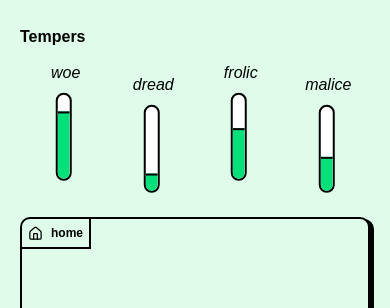
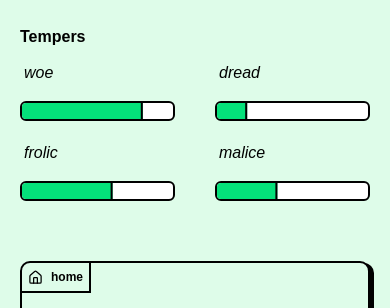
Before and after one commit to jasonuc/moota, a React (Vite) app in the folder web/: page /plants/2 in a window 390 px wide. Shown: the part 198-506 px from the top of the page. Built offline with nearby package versions, Linux system fonts and the light colour scheme; a web font is replaced by a local one.

Commit message:
feat: improve ui of tempers on the plant page

```diff
--- a/web/src/components/plant-tempers.tsx
+++ b/web/src/components/plant-tempers.tsx
@@ -12,25 +12,25 @@ export default function PlantTempers({ woe, dread, frolic, malice }: PlantTemper
     return (
         <div>
             <h3 className='font-heading mb-3'>Tempers</h3>
-            <div className="grid grid-cols-4 md:grid-cols-2 md:grid-rows-2 md:gap-10">
-                <div className="even:mt-3 md:even:mt-0">
-                    <p className='mb-1 ml-1 md:ml-0 md:mb-0 grow-0 italic pb-10 md:pb-3 text-center md:text-left z-20'>woe</p>
-                    <Progress className='h-4 -rotate-90 md:rotate-0 md:min-h-8'
+            <div className="grid grid-cols-2 grid-rows-2 gap-y-5 gap-x-10 md:gap-10">
+                <div className="">
+                    <p className='mb-1 ml-1 md:ml-0 md:mb-0 grow-0 italic pb-3 text-left'>woe</p>
+                    <Progress className='h-5 rounded-md md:rounded-base rounde md:min-h-8'
                         value={(woe / 5) * 100} />
                 </div>
-                <div className="even:mt-3 md:even:mt-0">
-                    <p className='mb-1 ml-1 md:ml-0 md:mb-0 grow-0 italic pb-10 md:pb-3 text-center md:text-left z-20'>dread</p>
-                    <Progress className='h-4 -rotate-90 md:rotate-0 md:min-h-8'
+                <div className="">
+                    <p className='mb-1 ml-1 md:ml-0 md:mb-0 grow-0 italic pb-3 text-left'>dread</p>
+                    <Progress className='h-5 rounded-md md:rounded-base rounde md:min-h-8'
                         value={(dread / 5) * 100} />
                 </div>
-                <div className="even:mt-3 md:even:mt-0">
-                    <p className='mb-1 ml-1 md:ml-0 md:mb-0 grow-0 italic pb-10 md:pb-3 text-center md:text-left z-20'>frolic</p>
-                    <Progress className='h-4 -rotate-90 md:rotate-0 md:min-h-8'
+                <div className="">
+                    <p className='mb-1 ml-1 md:ml-0 md:mb-0 grow-0 italic pb-3 text-left'>frolic</p>
+                    <Progress className='h-5 rounded-md md:rounded-base rounde md:min-h-8'
                         value={(frolic / 5) * 100} />
                 </div>
-                <div className="even:mt-3 md:even:mt-0">
-                    <p className='mb-1 ml-1 md:ml-0 md:mb-0 grow-0 italic pb-10 md:pb-3 text-center md:text-left z-20'>malice</p>
-                    <Progress className='h-4 -rotate-90 md:rotate-0 md:min-h-8'
+                <div className="">
+                    <p className='mb-1 ml-1 md:ml-0 md:mb-0 grow-0 italic pb-3 text-left'>malice</p>
+                    <Progress className='h-5 rounded-md md:rounded-base rounde md:min-h-8'
                         value={(malice / 5) * 100} />
                 </div>
             </div>
--- a/web/src/routes/plants/$plantId/index.tsx
+++ b/web/src/routes/plants/$plantId/index.tsx
@@ -9,7 +9,7 @@ export const Route = createFileRoute('/plants/$plantId/')({
     component: RouteComponent,
 })
 
-// TODO: This component should run an auth check so other non-owners do not have access to this page
+// TODO: This component should run an auth check so other non-owners do not have access to this page or at least not in it's entirety
 function RouteComponent() {
     const { id, nickname, botanicalName, level, plantedAt, soilType, hp } = {
         id: "1",
```
